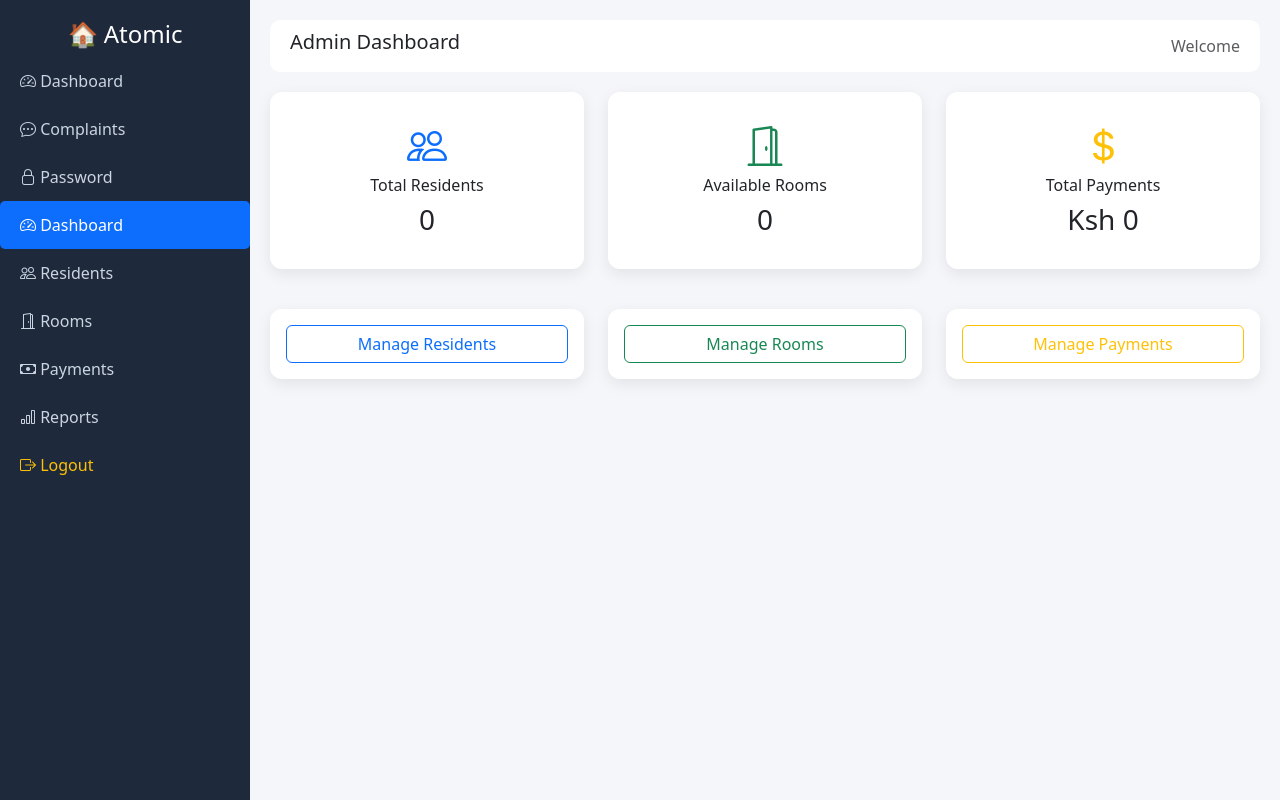
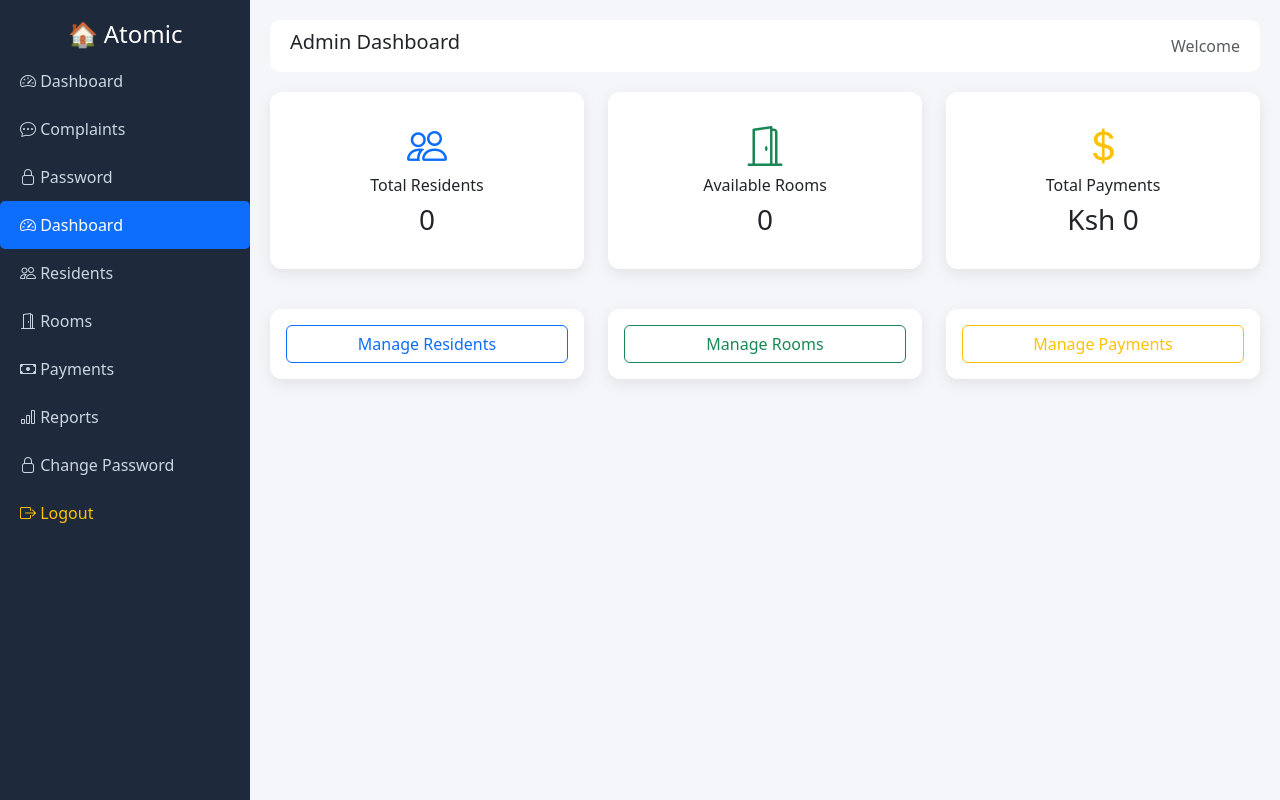
Before and after one commit to DevOwen254/atomic_hostels, a Flask app: page /dashboard in a window 1280 px wide. Run offline with Flask 3, Linux system fonts and the light colour scheme; the visitor is signed in with stand-in values (Sample User, id 1); data that the repository does not hold is empty.

Commit message:
Update base.html

```diff
--- a/templates/base.html
+++ b/templates/base.html
@@ -147,6 +147,10 @@ function toggleSidebar() {
            class="{% if title == 'Reports & Analytics' %}active{% endif %}">
             <i class="bi bi-bar-chart"></i> Reports
         </a>
+        <a href="/change_admin_password"
+           class="{% if title == 'Change Admin Password' %}active{% endif %}">
+            <i class="bi bi-lock"></i> Change Password
+        </a>
     {% endif %}
 
     <!-- LOGOUT -->
```
